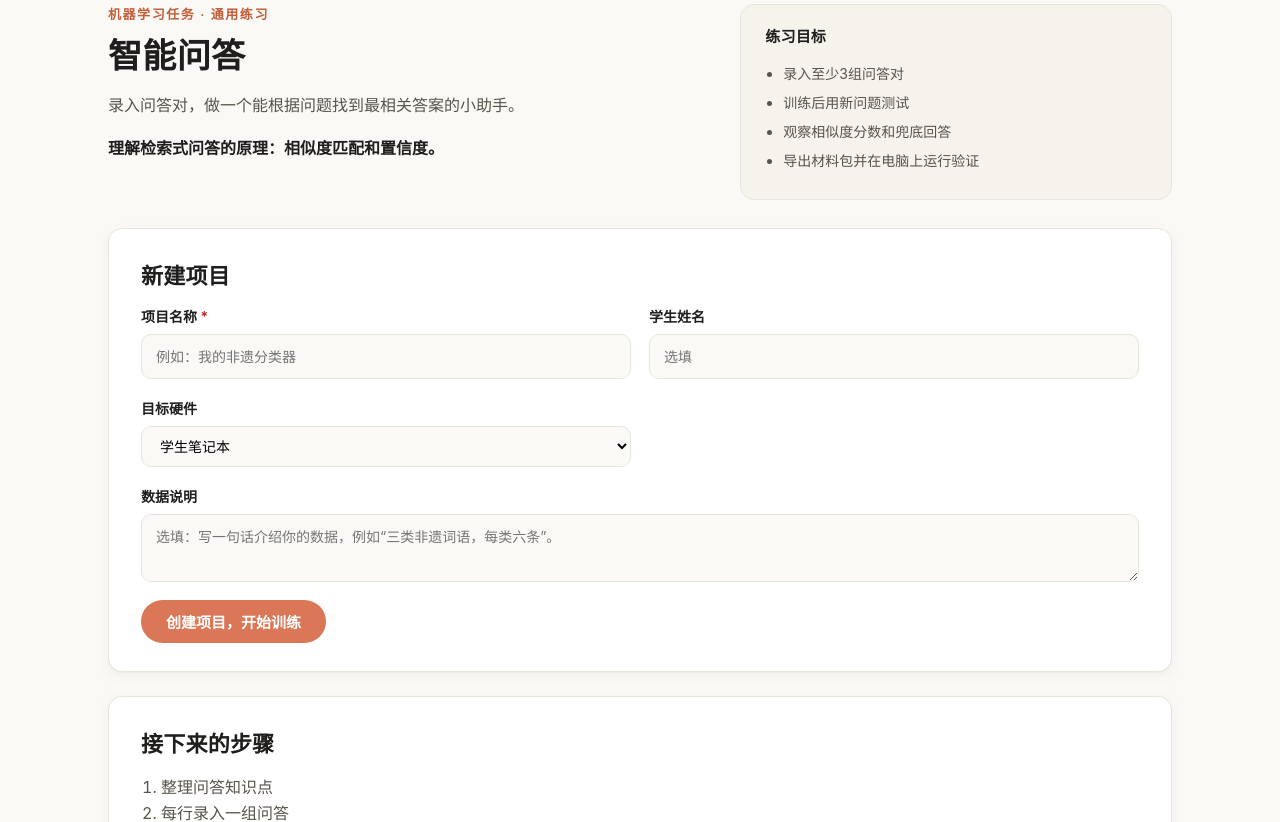
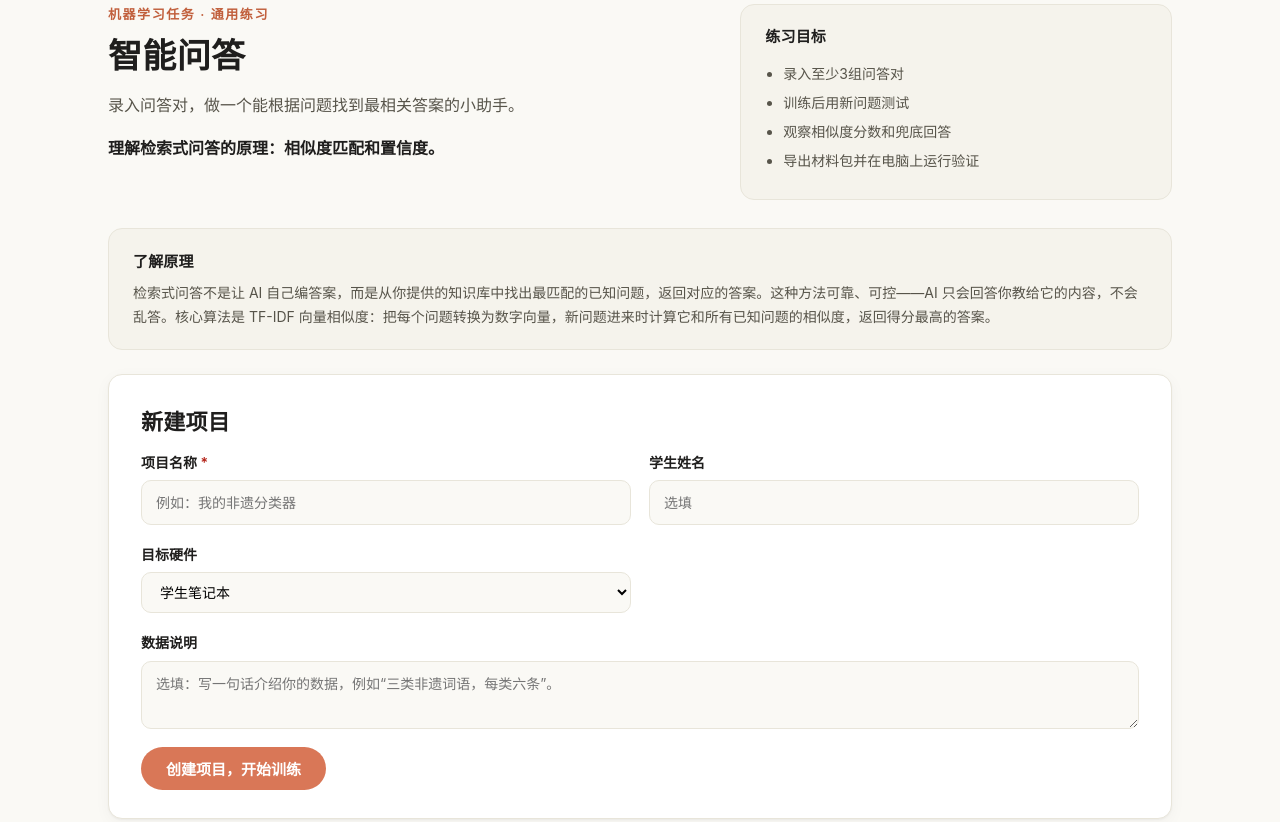
Before and after one commit to yuanyuan201602/lite-deeplearning-studio, a FastAPI app: page /workflow/general_ml/general_qa_retrieval in a window 1280 px wide. Shown: the part 150-972 px from the top of the page. Run offline with FastAPI, Linux system fonts and the light colour scheme.

Commit message:
feat: add step-by-step teaching content for general ML tasks
Add concept_intro and step_guides fields to TaskDefinition so each of
the five general_ml tasks (image/text/audio classifier, QA retrieval,
sensor decision) carries its own educational content.

- workflow.html: shows an "了解原理" concept card above the project form
- project.html: each of the 4 workflow panels gets a collapsible
  "了解这一步" block (details/summary) below the existing panel-hint
- styles.css: .teach-block (arrow-rotate animation) and .concept-card
  styles using existing design tokens

```diff
--- a/app/models.py
+++ b/app/models.py
@@ -49,6 +49,8 @@ class TaskDefinition(BaseModel):
     suggested_hardware: list[HardwareTarget]
     required_outputs: list[str]
     starter_steps: list[str]
+    concept_intro: str = ""
+    step_guides: list[str] = Field(default_factory=list)
 
 
 class CompetitionDefinition(BaseModel):
--- a/app/task_catalog.py
+++ b/app/task_catalog.py
@@ -348,6 +348,33 @@ GENERAL_TASKS = [
             "上传新图片测试",
             "导出材料包",
         ],
+        concept_intro=(
+            "图像分类是让计算机通过看大量图片「学会」区分不同类别的技术。"
+            "就像你看了很多苹果和香蕉的照片，就能认出新照片里是哪种水果——"
+            "计算机也通过同样的方式提取视觉特征、建立判断规则。"
+            "图片数量和多样性决定了模型的泛化能力：只靠少量相似图片训练的模型，"
+            "遇到角度或光线稍有不同的图片就容易出错，这种现象叫「过拟合」。"
+        ),
+        step_guides=[
+            # 准备数据
+            "每个类别准备至少 5 张有代表性的图片，角度、光线和背景越多样越好。"
+            "避免同一张图复制多份——重复图片不会让模型学到新东西，反而浪费配额。"
+            "如果没有自己的图片，可以点击「加载样本数据包」体验预置数据集。",
+            # 训练模型
+            "训练时模型会提取每张图片的视觉特征（颜色分布、纹理、形状），"
+            "再学习哪些特征组合对应哪个类别。"
+            "报告里的「交叉验证准确率」反映的是模型对没见过的图片的判断能力，"
+            "比训练准确率更可信——训练准确率高但交叉验证低，说明模型在死记训练图。",
+            # 测试效果
+            "上传一张没有参与过训练的图片，模型会给出预测类别和置信度（0–100%）。"
+            "置信度越高说明模型越「有把握」。"
+            "如果预测错误或置信度很低，通常需要回第 1 步补充更多有代表性的训练图片——"
+            "尤其是和测试图片风格相似的样本。",
+            # 导出材料
+            "导出包含可运行的 predict.py 和训练好的模型文件（.joblib）。"
+            "在自己的电脑上运行 python predict.py 可以验证模型是否正常工作，"
+            "这也是比赛评审的核心检验步骤。导出前请确保已完成训练。",
+        ],
     ),
     TaskDefinition(
         slug="general_text_classifier",
@@ -375,6 +402,31 @@ GENERAL_TASKS = [
             "点击训练",
             "输入新句子测试",
             "导出材料包",
+        ],
+        concept_intro=(
+            "文本分类让计算机根据文字内容把句子归类，比如判断一条评论是正面还是负面，"
+            "或者识别一段话属于哪个主题。"
+            "计算机并不真正「理解」文字的含义，而是通过统计哪些词在哪些类别中更常出现来做判断——"
+            "这种方法叫 TF-IDF（词频-逆文档频率），简单却在很多场景下效果很好。"
+        ),
+        step_guides=[
+            # 准备数据
+            "每类至少准备 5 条有代表性的例句，句子风格越接近真实使用场景越好。"
+            "不同类别的例句内容要有明显区别——如果两类文字「说的是同一类事」，"
+            "模型会很难分辨。例如分类「运动」和「娱乐」时，"
+            "避免把比赛报道同时放进两个类别。",
+            # 训练模型
+            "模型先把文字拆成词，统计词频，再找出哪些词在哪些类别中更常出现，形成分类依据。"
+            "可选朴素贝叶斯、逻辑回归等多种算法，不确定选哪个可以点「对比所有模型」用同一份数据比较。"
+            "交叉验证准确率低于 70% 通常说明数据太少或例句不够典型——回第 1 步补充。",
+            # 测试效果
+            "输入一条没出现过的句子，模型会预测它属于哪一类并给出置信度。"
+            "如果预测错误，想想这句话里有没有典型词汇；"
+            "然后回第 1 步补充包含这类词汇的例句，再重新训练。",
+            # 导出材料
+            "导出的 predict.py 接受命令行参数：python predict.py \"你的文字\" "
+            "会输出预测类别和置信度，可以直接集成到你自己的程序中。"
+            "导出包里也附带完整的词汇表和模型文件，无需网络即可运行。",
         ],
     ),
     TaskDefinition(
@@ -404,6 +456,34 @@ GENERAL_TASKS = [
             "录新声音测试",
             "导出材料包",
         ],
+        concept_intro=(
+            "声音分类让计算机通过分析声波的特征区分不同类型的声音。"
+            "与识别语言文字不同，这里的模型判断的是声音的音调、节奏和音量等物理特征，"
+            "不需要听懂「说的是什么」。"
+            "系统把每段录音分解成频率片段，提取数值特征，再用这些数字训练分类模型——"
+            "整个过程只分析声波形状，因此对语言和方言没有依赖。"
+        ),
+        step_guides=[
+            # 准备数据
+            "每段录音保持 1–3 秒，声音要清晰、有代表性。"
+            "录音环境越安静越好，背景噪音会混淆模型的判断。"
+            "每类录 5 段以上，声音有自然变化（大声/小声、快/慢）效果更好。"
+            "支持直接录制或上传 WAV 文件，也可以点「加载样本包」快速体验。",
+            # 训练模型
+            "系统把每段音频分解成频率片段，提取响度、音调分布（梅尔频带能量）等数值特征，"
+            "再用这些数字训练分类模型——整个过程不处理文字，只分析声波形状。"
+            "报告里的准确率反映的是模型对新录音的判断能力；"
+            "数据量不足时交叉验证会跳过，这时增加录音数量最有帮助。",
+            # 测试效果
+            "录制一段新的声音，模型会判断它属于哪一类。"
+            "如果识别不准，先检查两类声音是否足够「不像」——"
+            "若两类声音太相似（比如同一个人的不同语调），模型也无法区分。"
+            "此时建议让声音特征更有对比度，或补充更多不同场景的录音。",
+            # 导出材料
+            "导出的 predict.py 需要 sounddevice 库做实时录音。"
+            "在行空板等嵌入式设备上运行时，使用 run.py 脚本——"
+            "它已适配硬件麦克风接口，读取到声音后会自动调用模型并输出结果。",
+        ],
     ),
     TaskDefinition(
         slug="general_qa_retrieval",
@@ -432,6 +512,32 @@ GENERAL_TASKS = [
             "输入新问题测试",
             "导出材料包",
         ],
+        concept_intro=(
+            "检索式问答不是让 AI 自己编答案，而是从你提供的知识库中找出最匹配的已知问题，"
+            "返回对应的答案。这种方法可靠、可控——AI 只会回答你教给它的内容，不会乱答。"
+            "核心算法是 TF-IDF 向量相似度：把每个问题转换为数字向量，"
+            "新问题进来时计算它和所有已知问题的相似度，返回得分最高的答案。"
+        ),
+        step_guides=[
+            # 准备数据
+            "每行一组，格式：问题 | 答案（竖线分隔）。"
+            "同一个答案可以对应多种问法，比如「开始时间是？」「几点开始？」「什么时候开幕？」"
+            "都指向同一个答案——这样问答更自然。"
+            "知识点越多、问法越丰富，助手越实用。",
+            # 训练模型
+            "训练时系统会对每个问题做向量化，建立相似度检索索引。"
+            "当新问题进来时，计算它和所有已知问题的相似度，返回最高分的答案。"
+            "这叫检索式问答，不需要大型语言模型，在普通电脑上毫秒级完成，"
+            "而且答案完全来自你输入的知识库，不会凭空捏造。",
+            # 测试效果
+            "输入一个没录入过的问题。结果会显示相似度分数（0–1）：分数越高匹配越好。"
+            "低于阈值时系统会给出兜底回答，避免错误答案误导用户。"
+            "如果一个问题总是找不到合适答案，回第 1 步补充对应的问答对。",
+            # 导出材料
+            "导出的 predict.py 读取命令行输入的问题，输出最匹配的答案和相似度分数。"
+            "你可以把它集成到微信机器人、校园服务台等场景中——"
+            "替换知识库文件即可更新问答内容，无需重新写代码。",
+        ],
     ),
     TaskDefinition(
         slug="general_sensor_decision",
@@ -459,6 +565,34 @@ GENERAL_TASKS = [
             "点击训练并查看规则",
             "输入新数值测试",
             "导出材料包",
+        ],
+        concept_intro=(
+            "传感器决策树让计算机根据传感器的数值（温度、光照、距离等）判断应该执行什么动作，"
+            "就像一张数字版的 if-else 判断流程图。"
+            "决策树的核心优点是结果可以直接读懂：训练完成后，"
+            "你可以看到模型学出来的规则，比如「温度 > 28 且湿度 > 70 → 开风扇」，"
+            "而不是像神经网络那样的黑箱。"
+        ),
+        step_guides=[
+            # 准备数据
+            "数据格式：带表头的 CSV，最后一列是动作标签，前面各列是传感器数值。"
+            "每个传感器列的数值范围要覆盖真实使用场景，不要只提供极端值。"
+            "每种动作至少准备 5 行样本，否则模型对该动作的判断会不可靠。"
+            "可以粘贴 Excel 导出的 CSV 或手动输入。",
+            # 训练模型
+            "决策树通过找「最佳分叉点」学习规则，例如「温度 > 28 且湿度 > 70 → 开风扇」。"
+            "训练后报告中可以看到学出来的规则树——规则简单易读是决策树最大的优点。"
+            "如果规则看起来太复杂（很多层嵌套），通常说明数据中有噪声，"
+            "可以尝试增加每种动作的样本数量。",
+            # 测试效果
+            "输入一组传感器数值，模型会预测应该执行哪个动作。"
+            "尝试用接近分界线的数值（比如刚好在阈值上下）测试，"
+            "观察模型是否做出合理判断。"
+            "如果边界附近预测不稳定，通常需要补充更多该区间附近的训练样本。",
+            # 导出材料
+            "导出的 predict.py 接受 CSV 格式的传感器行，输出动作名称。"
+            "在行空板等硬件上，读取真实传感器数据后传给 predict_raw()，"
+            "即可实现实时决策控制——无需网络，离线运行。",
         ],
     ),
 ]
--- a/static/styles.css
+++ b/static/styles.css
@@ -605,6 +605,70 @@ h2 {
   color: var(--muted);
   font-size: 14px;
   margin: 4px 0 0;
+}
+
+.teach-block {
+  margin-top: 10px;
+  background: var(--surface-warm);
+  border: 1px solid var(--line);
+  border-radius: var(--radius-sm);
+  padding: 6px 12px;
+}
+
+.teach-block summary {
+  cursor: pointer;
+  font-size: 13px;
+  color: var(--soft);
+  user-select: none;
+  list-style: none;
+  display: flex;
+  align-items: center;
+  gap: 6px;
+  padding: 4px 0;
+}
+
+.teach-block summary::-webkit-details-marker {
+  display: none;
+}
+
+.teach-block summary::before {
+  content: "▸";
+  display: inline-block;
+  transition: transform 0.15s ease;
+  font-size: 11px;
+}
+
+.teach-block[open] summary::before {
+  transform: rotate(90deg);
+}
+
+.teach-block .teach-content {
+  padding: 8px 0 6px;
+  font-size: 13px;
+  color: var(--soft);
+  line-height: 1.65;
+}
+
+.concept-card {
+  background: var(--surface-warm);
+  border: 1px solid var(--line);
+  border-radius: var(--radius);
+  padding: 20px 24px;
+  margin-bottom: 24px;
+}
+
+.concept-card h2 {
+  font-size: 15px;
+  font-weight: 600;
+  margin: 0 0 8px;
+  color: var(--text);
+}
+
+.concept-card p {
+  font-size: 14px;
+  color: var(--soft);
+  line-height: 1.7;
+  margin: 0;
 }
 
 .panel-actions {
--- a/templates/workflow.html
+++ b/templates/workflow.html
@@ -25,6 +25,13 @@
       </ul>
     </aside>
   </section>
+
+  {% if task.concept_intro %}
+    <section class="concept-card">
+      <h2>了解原理</h2>
+      <p>{{ task.concept_intro }}</p>
+    </section>
+  {% endif %}
 
   {% if error %}
     <p class="form-error">{{ error }}</p>
```
Also changed, not shown: templates/project.html (+24 -0 lines).
